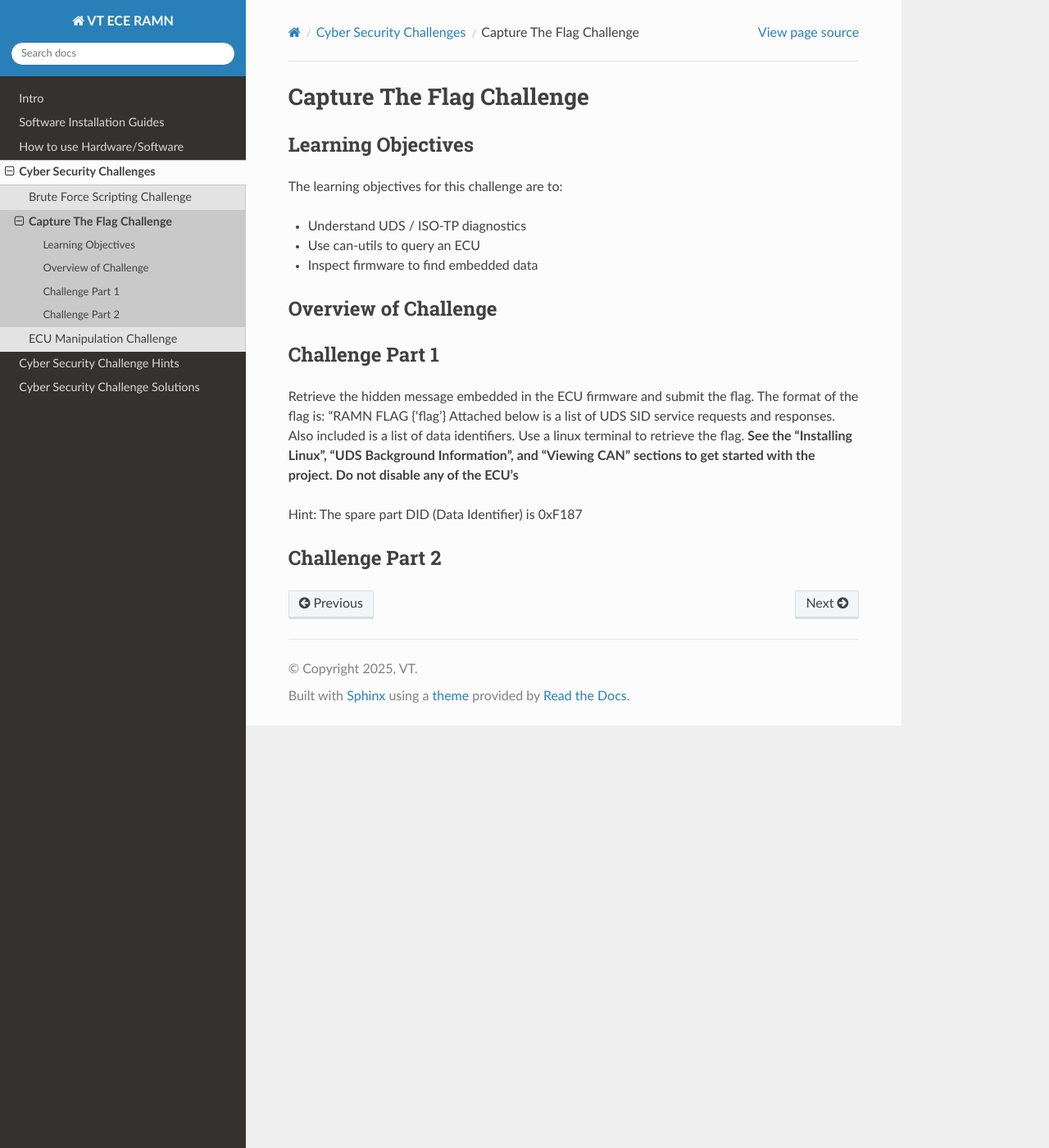
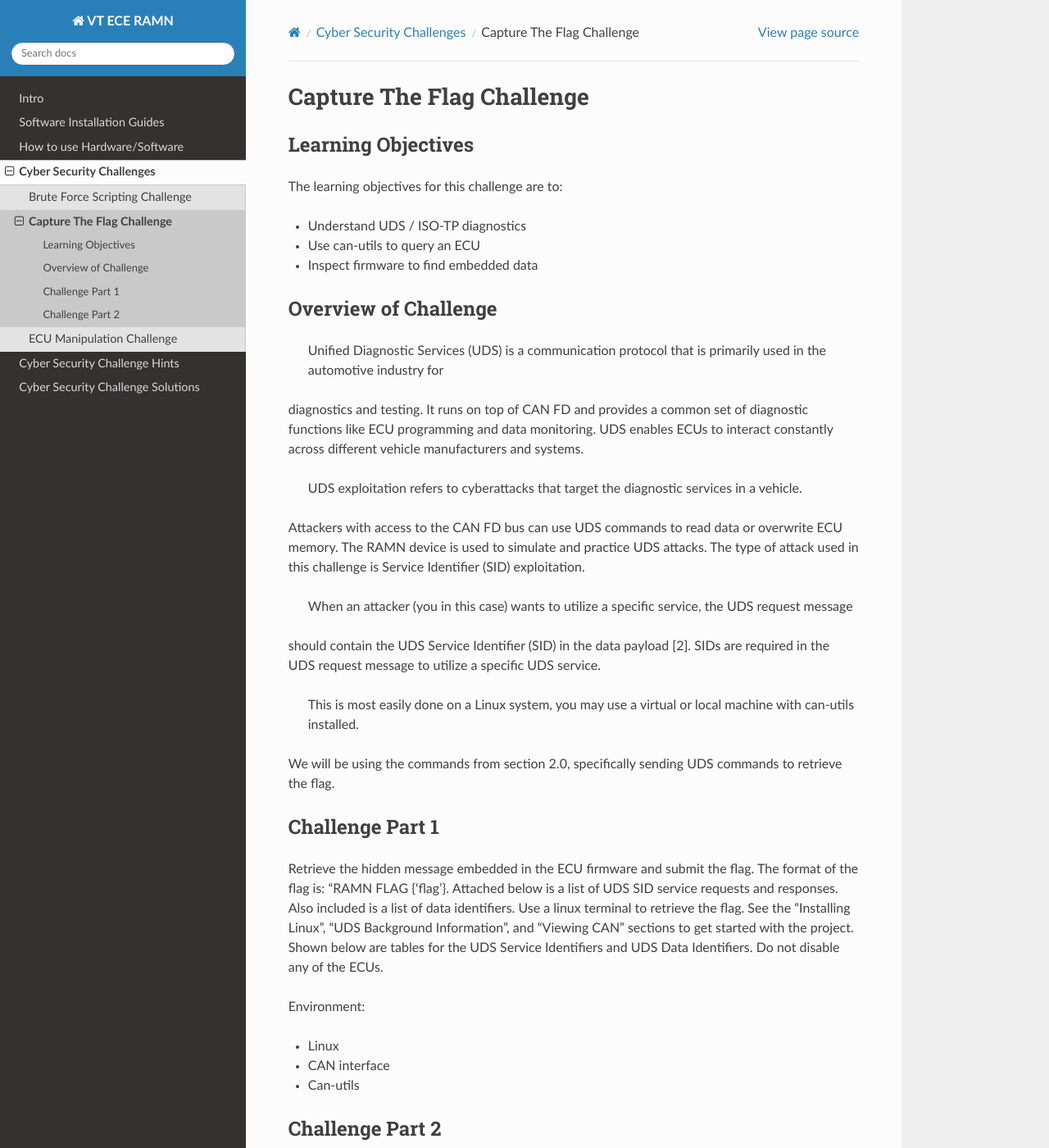
Before and after one commit to JonasvonStein/F25-04-Drive-Secure-Teaching-Automotive-Cybersecurity-with-RAMN, a Sphinx documentation site: the page built from docs/challengeProblems/Capture_The_Flag.rst, in a window 1280 px wide and 1400 px high. Shown: the whole window at 82% size. Built offline with Sphinx 7.4.7 and the Read the Docs theme 3.1.0, drawn with Linux system fonts in a browser that asks for light colours; pages that are not in the unit, such as notebooks, are missing from menus.

Commit message:
Update Capture_The_Flag.rst

```diff
--- a/docs/challengeProblems/Capture_The_Flag.rst
+++ b/docs/challengeProblems/Capture_The_Flag.rst
@@ -15,18 +15,37 @@ The learning objectives for this challenge are to:
 Overview of Challenge
 ^^^^^^^^^^^^^^^^^^^^^
 
+    Unified Diagnostic Services (UDS) is a communication protocol that is primarily used in the automotive industry for
+diagnostics and testing. It runs on top of CAN FD and provides a common set of diagnostic functions like ECU
+programming and data monitoring. UDS enables ECUs to interact constantly across different vehicle manufacturers
+and systems.
 
+    UDS exploitation refers to cyberattacks that target the diagnostic services in a vehicle.
+Attackers with access to the CAN FD bus can use UDS commands to read data or overwrite ECU memory.
+The RAMN device is used to simulate and practice UDS attacks. The type of attack used in this challenge
+is Service Identifier (SID) exploitation.
+
+    When an attacker (you in this case) wants to utilize a specific service, the UDS request message
+should contain the UDS Service Identifier (SID) in the data payload [2]. SIDs are required in the UDS
+request message to utilize a specific UDS service.
+
+    This is most easily done on a Linux system, you may use a virtual or local machine with can-utils installed.
+We will be using the commands from section 2.0, specifically sending UDS commands to retrieve the flag.
 
 Challenge Part 1
 ^^^^^^^^^^^^^^^^
 
-Retrieve the hidden message embedded in the ECU firmware and submit the flag. The format of the flag is: “RAMN FLAG {'flag'}
+Retrieve the hidden message embedded in the ECU firmware and submit the flag. The format of the flag is: “RAMN FLAG {‘flag’}.
 Attached below is a list of UDS SID service requests and responses. Also included is a list of data identifiers.
-Use a linux terminal to retrieve the flag. **See the “Installing Linux”, “UDS Background Information”, and “Viewing CAN”
-sections to get started with the project. Do not disable any of the ECU's**
+Use a linux terminal to retrieve the flag. See the “Installing Linux”, “UDS Background Information”, and “Viewing CAN”
+sections to get started with the project. Shown below are tables for the UDS Service Identifiers and UDS Data Identifiers.
+Do not disable any of the ECUs.
 
-Hint: The spare part DID (Data Identifier) is 0xF187
+Environment:
 
+- Linux
+- CAN interface
+- Can-utils
 
 Challenge Part 2
 ^^^^^^^^^^^^^^^^
```
